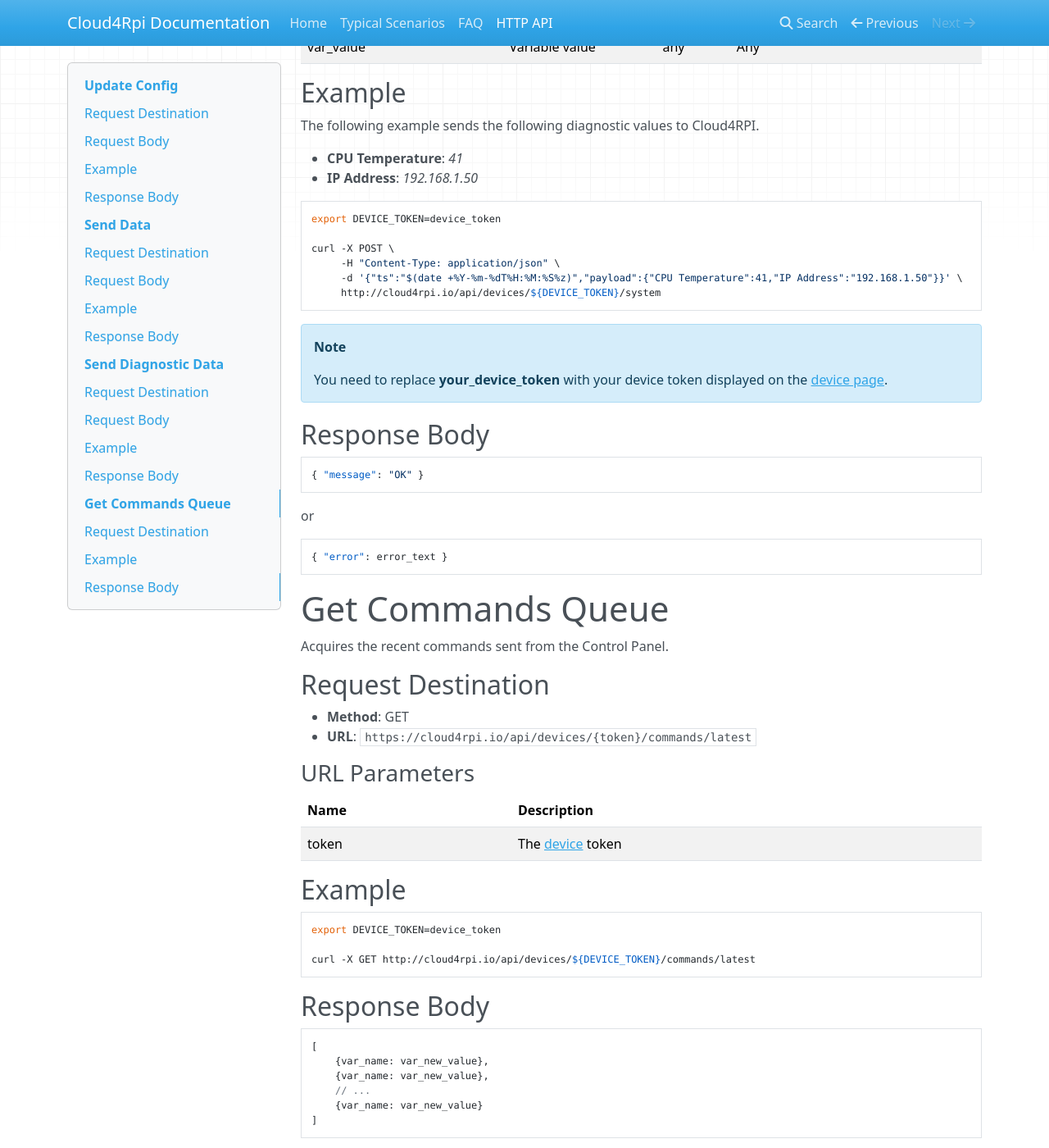
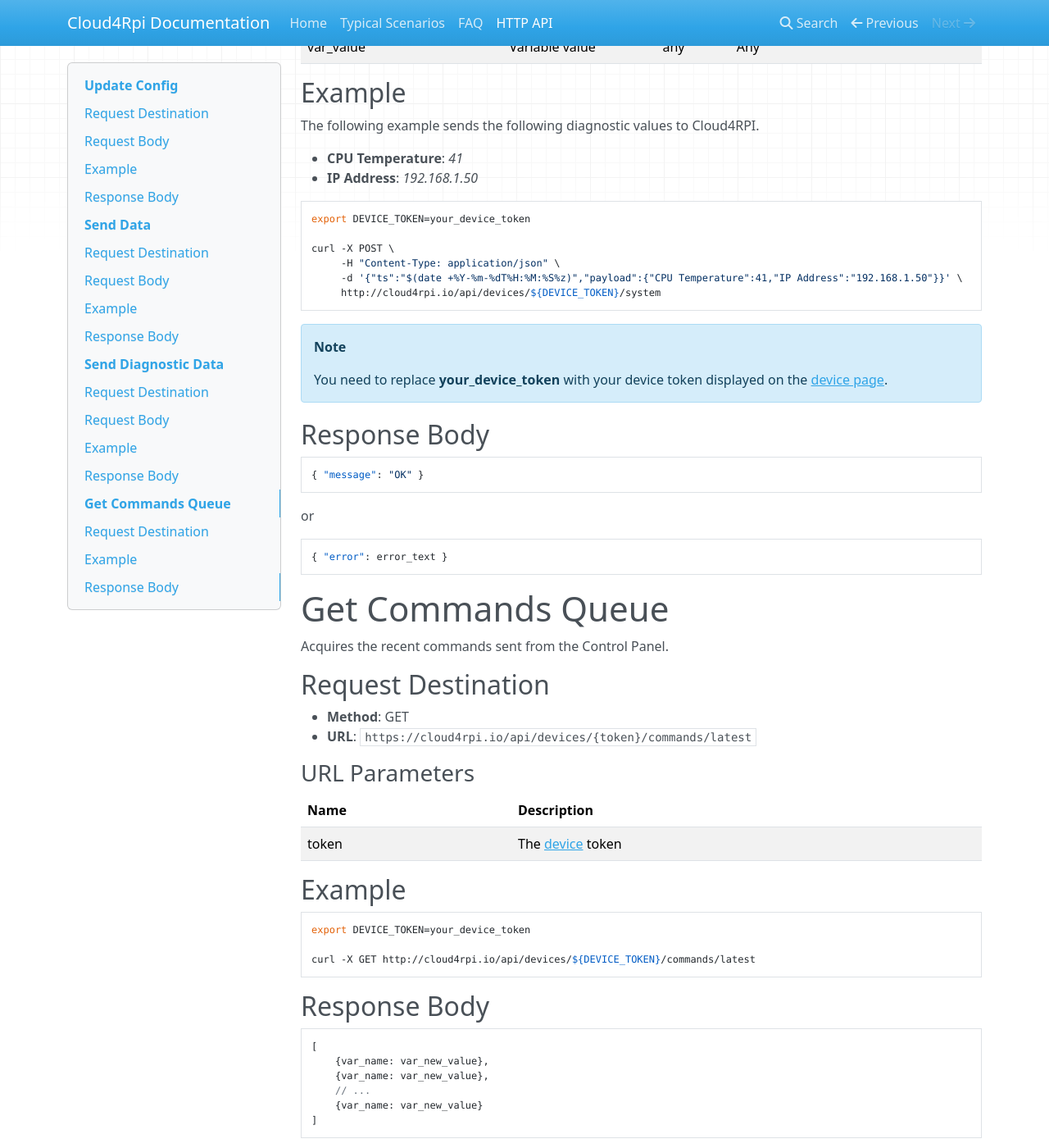
Before and after one commit to cloud4rpi/docs, an MkDocs documentation site: the page built from docs/http_api.md, in a window 1280 px wide and 1400 px high, scrolled down 4219 px. Shown: the whole window at 82% size. Built offline with MkDocs 1.6.1, drawn with Linux system fonts in a browser that asks for light colours; nearby versions of some CDN libraries; old or Windows-style settings are respelled for this version of MkDocs; some of the changed text lies outside the part shown.

Commit message:
your_device_token

````diff
--- a/docs/http_api.md
+++ b/docs/http_api.md
@@ -139,7 +139,7 @@
 * **LEDOn**: *true*.
 
 ```bash
-export DEVICE_TOKEN=device_token
+export DEVICE_TOKEN=your_device_token
 
 curl -X POST \
      -H "Content-Type: application/json" \
@@ -214,7 +214,7 @@
 * **IP Address**: *192.168.1.50*
 
 ```bash
-export DEVICE_TOKEN=device_token
+export DEVICE_TOKEN=your_device_token
 
 curl -X POST \
      -H "Content-Type: application/json" \
@@ -257,7 +257,7 @@
 ## Example
 
 ```bash
-export DEVICE_TOKEN=device_token
+export DEVICE_TOKEN=your_device_token
 
 curl -X GET http://cloud4rpi.io/api/devices/${DEVICE_TOKEN}/commands/latest
 ```
````
